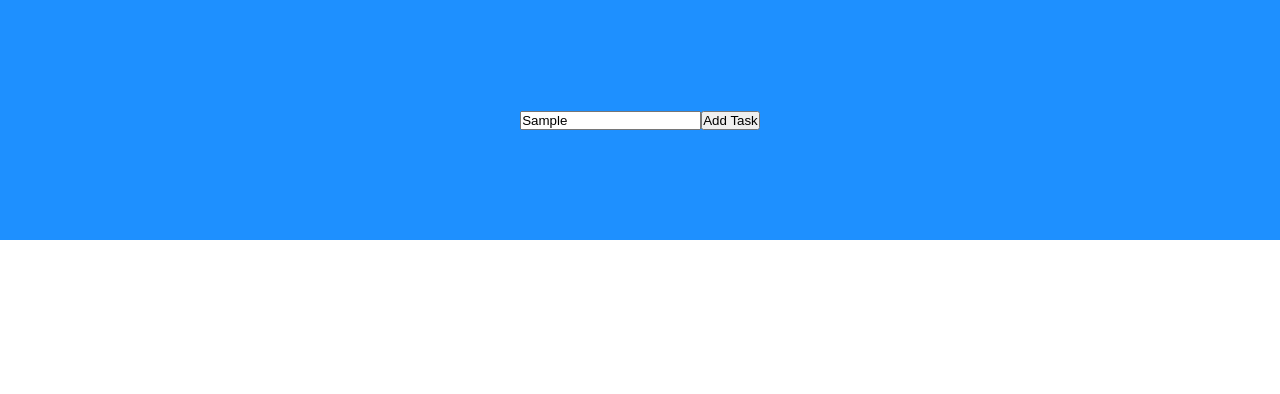
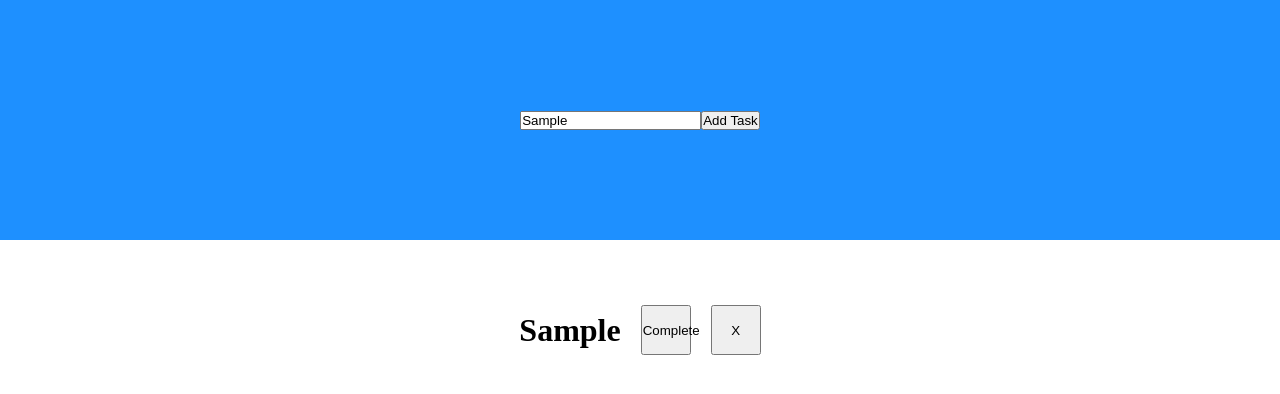
Before and after one commit to WilliamHill11/React-App, a React (Vite) app in the folder my-first-react-app/: page / in a window 1280 px wide. Both pictures are taken after typing "Sample" into the empty fields and a click on the button "Add Task". Shown: the top 394 px of the page. Built offline with nearby package versions, Linux system fonts and the light colour scheme.

Commit message:
refractoring

```diff
--- a/my-first-react-app/src/App.jsx
+++ b/my-first-react-app/src/App.jsx
@@ -60,17 +60,66 @@
 
 import { useState } from 'react';
 import './App.css';
-// import Task2 from './Task2';
+import Task2 from './Task2';
 
 function App() {
+  const [todoList, setTodoList] = useState([]);
+  const [newTask, setNewTask] = useState('');
+
+  const handleChange = (event) => {
+    setNewTask(event.target.value);
+  };
+
+  const addTask = () => {
+    const task = {
+      id: todoList.length === 0 ? 1 : todoList[todoList.length - 1].id + 1,
+      taskName: newTask,
+      completed: false,
+    };
+
+    setTodoList([...todoList, task]);
+  };
+
+  const deleteTask = (id) => {
+    setTodoList(todoList.filter((newTask) => id !== newTask.id));
+  };
+
+  const completeTask = (id) => {
+    setTodoList(
+      todoList.map((task) => {
+        console.log(task, 'task');
+        if (task.id === id) {
+          return { ...task, completed: true };
+        } else {
+          return task;
+        }
+      })
+    );
+  };
+
   return (
     <div className="App">
       <div className="addTask">
-        <input type="text" />
-        <button>Add Task</button>
+        <input type="text" onChange={handleChange} />
+        <button onClick={addTask}>Add Task</button>
       </div>
-      <div className="list"></div>
+      <div className="list">
+        <div>
+          {todoList.map((task) => {
+            return (
+              <Task2
+                taskName={task.taskName}
+                id={task.id}
+                deleteTask={deleteTask}
+                completeTask={completeTask}
+                completed={task.completed}
+              />
+            );
+          })}
+        </div>
+      </div>
     </div>
   );
 }
+
 export default App;
--- a/my-first-react-app/src/Task2.jsx
+++ b/my-first-react-app/src/Task2.jsx
@@ -0,0 +1,14 @@
+const Task2 = (props) => {
+  return (
+    <div
+      className="task"
+      style={{ backgroundColor: props.completed ? 'green' : 'white' }}
+    >
+      <h1>{props.taskName}</h1>
+      <button onClick={() => props.completeTask(props.id)}>Complete</button>
+      <button onClick={() => props.deleteTask(props.id)}>X</button>
+    </div>
+  );
+};
+
+export default Task2;
```
